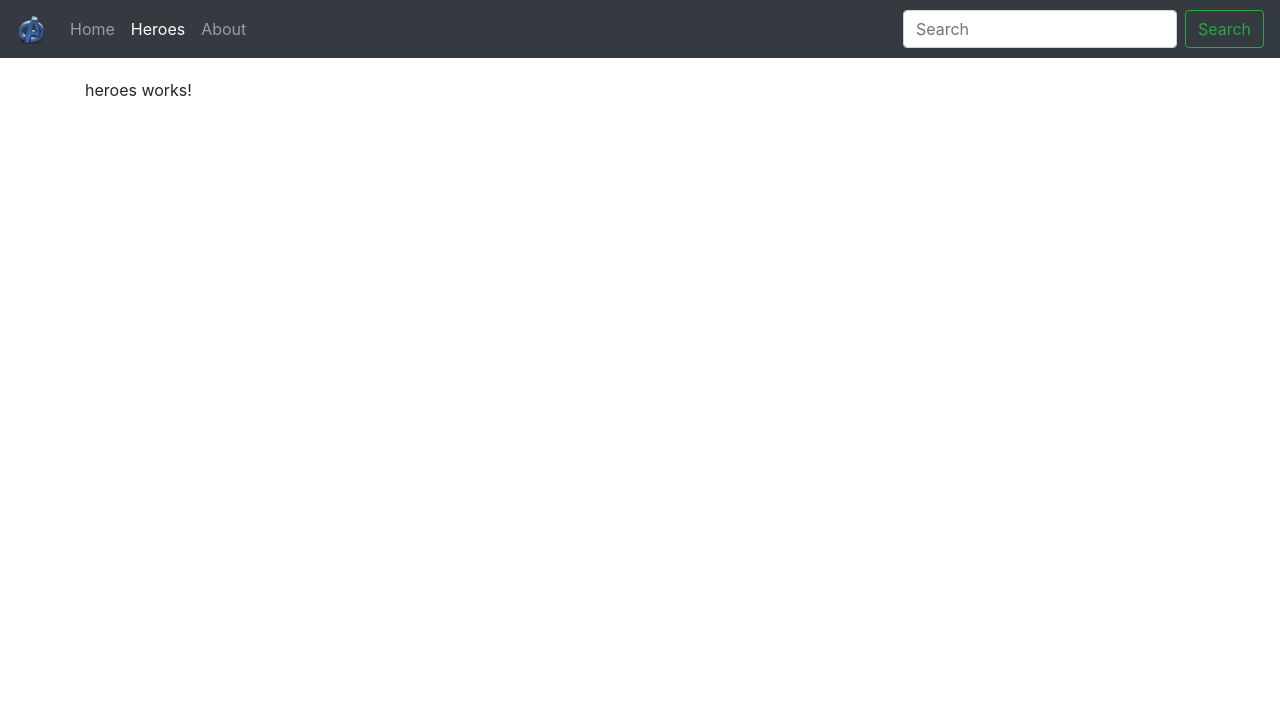
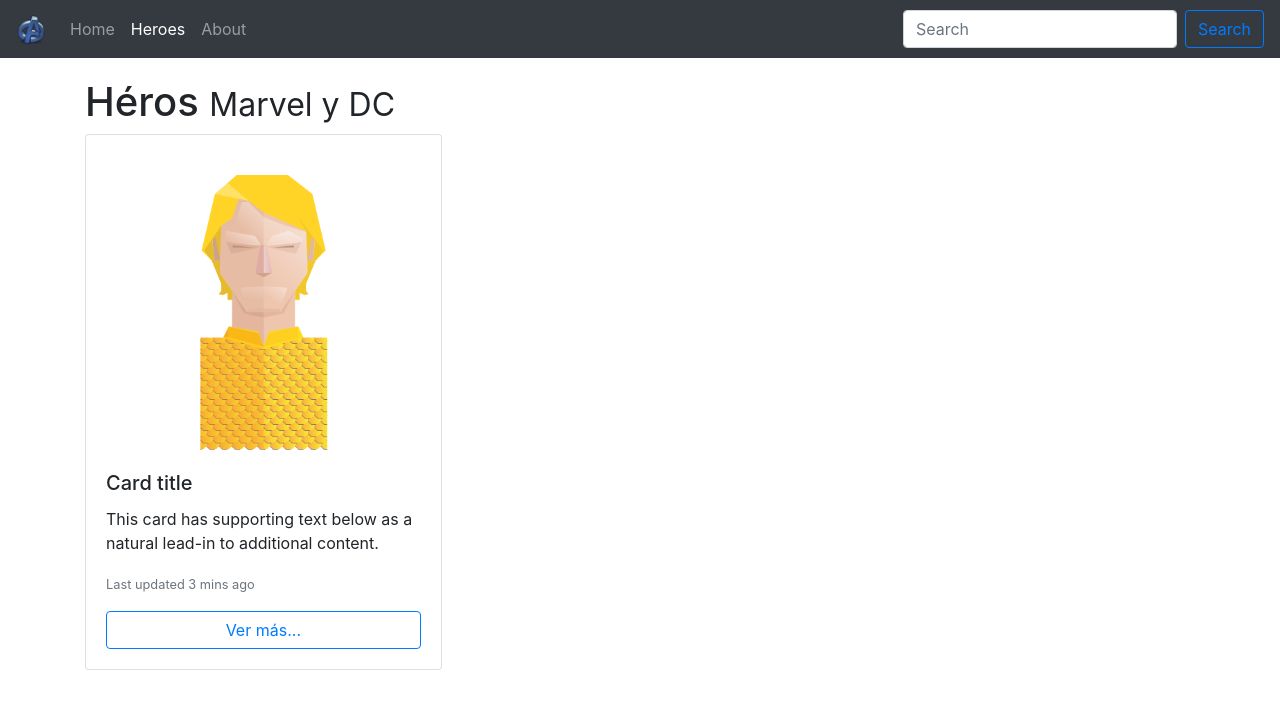
Before and after one commit to DrGarciaDev/single-page-application, an Angular app: page /heroes in a window 1280 px wide. Shown: the top 706 px of the page. Built offline with nearby package versions, Linux system fonts and the light colour scheme.

Commit message:
Video 55: Diseño del componente heroes

```diff
--- a/src/app/components/about/about.component.html
+++ b/src/app/components/about/about.component.html
@@ -1,6 +1,6 @@
 <h1 class="animated fadeIn fast">Sobre comics de heroes</h1>
 <hr>
 
-<p>
+<p class="animated fadeIn">
     Lorem ipsum dolor sit amet, consectetur adipisicing elit. Possimus, facere placeat fuga harum temporibus, nostrum suscipit quas architecto maxime molestias porro aspernatur ex labore, quo incidunt magnam ab veniam voluptatem!
 </p>
--- a/src/app/components/heroes/heroes.component.html
+++ b/src/app/components/heroes/heroes.component.html
@@ -1 +1,16 @@
-<p>heroes works!</p>
+<h1>Héros <small>Marvel y DC</small></h1>
+
+<div class="card-columns">
+    <div class="card">
+        <img class="card-img-top" src="assets/img/aquaman.png" alt="Card image cap">
+        <div class="card-body">
+            <h5 class="card-title">Card title</h5>
+            <p class="card-text">This card has supporting text below as a natural lead-in to additional content.</p>
+            <p class="card-text"><small class="text-muted">Last updated 3 mins ago</small></p>
+
+            <button type="button" class="btn btn-outline-primary btn-block">
+                Ver más...
+            </button>
+        </div>
+    </div>
+</div>
--- a/src/app/components/shared/navbar/navbar.component.html
+++ b/src/app/components/shared/navbar/navbar.component.html
@@ -22,7 +22,7 @@
 
         <form class="form-inline my-2 my-lg-0">
             <input class="form-control mr-sm-2" type="search" placeholder="Search" aria-label="Search">
-            <button class="btn btn-outline-success my-2 my-sm-0" type="submit">Search</button>
+            <button class="btn btn-outline-primary my-2 my-sm-0" type="submit">Search</button>
         </form>
     </div>
 </nav>
```
Also changed, not shown: comandos.txt.
